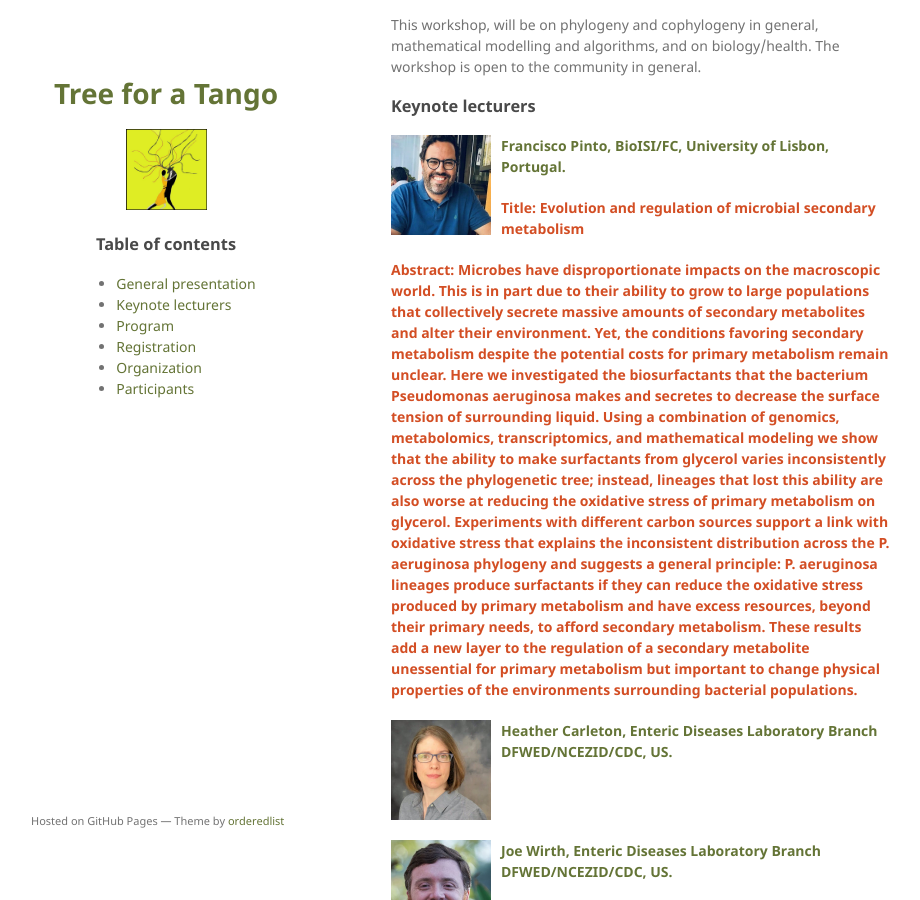
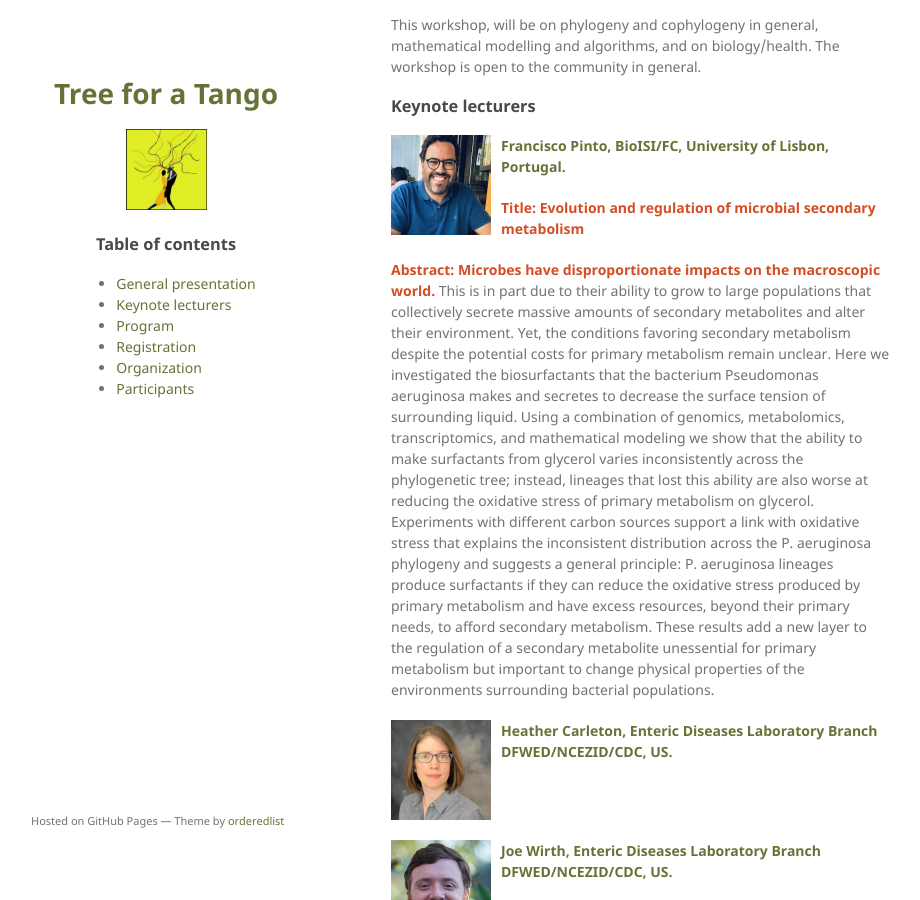
Before and after one commit to bioinf-isel/bioinf-isel.github.io, a Jekyll site: the page built from tree-for-a-tango/index.md, in a window 1280 px wide and 900 px high, scrolled down 266 px. Shown: the whole window, without its empty margins (179-1099 px from the left). Built offline with Jekyll 4.4.1, drawn with Linux system fonts in a browser that asks for light colours; the repository's description, which GitHub fills in, is left out.

```diff
--- a/tree-for-a-tango/index.md
+++ b/tree-for-a-tango/index.md
@@ -31,7 +31,7 @@ This workshop, will be on phylogeny and cophylogeny in general, mathematical mod
 **<span style="color:#D34E24">Title: Evolution and regulation of microbial secondary metabolism </span>**
 <br clear="left"/>
 
-**<span style="color:#D34E24">Abstract: Microbes have disproportionate impacts on the macroscopic world. This is in part due to their ability to grow to large populations that collectively secrete massive amounts of secondary metabolites and alter their environment. Yet, the conditions favoring secondary metabolism despite the potential costs for primary metabolism remain unclear. Here we investigated the biosurfactants that the bacterium Pseudomonas aeruginosa makes and secretes to decrease the surface tension of surrounding liquid. Using a combination of genomics, metabolomics, transcriptomics, and mathematical modeling we show that the ability to make surfactants from glycerol varies inconsistently across the phylogenetic tree; instead, lineages that lost this ability are also worse at reducing the oxidative stress of primary metabolism on glycerol. Experiments with different carbon sources support a link with oxidative stress that explains the inconsistent distribution across the P. aeruginosa phylogeny and suggests a general principle: P. aeruginosa lineages produce surfactants if they can reduce the oxidative stress produced by primary metabolism and have excess resources, beyond their primary needs, to afford secondary metabolism. These results add a new layer to the regulation of a secondary metabolite unessential for primary metabolism but important to change physical properties of the environments surrounding bacterial populations.</span>**
+**<span style="color:#D34E24">Abstract: Microbes have disproportionate impacts on the macroscopic world.</span>** This is in part due to their ability to grow to large populations that collectively secrete massive amounts of secondary metabolites and alter their environment. Yet, the conditions favoring secondary metabolism despite the potential costs for primary metabolism remain unclear. Here we investigated the biosurfactants that the bacterium Pseudomonas aeruginosa makes and secretes to decrease the surface tension of surrounding liquid. Using a combination of genomics, metabolomics, transcriptomics, and mathematical modeling we show that the ability to make surfactants from glycerol varies inconsistently across the phylogenetic tree; instead, lineages that lost this ability are also worse at reducing the oxidative stress of primary metabolism on glycerol. Experiments with different carbon sources support a link with oxidative stress that explains the inconsistent distribution across the P. aeruginosa phylogeny and suggests a general principle: P. aeruginosa lineages produce surfactants if they can reduce the oxidative stress produced by primary metabolism and have excess resources, beyond their primary needs, to afford secondary metabolism. These results add a new layer to the regulation of a secondary metabolite unessential for primary metabolism but important to change physical properties of the environments surrounding bacterial populations.
 
 <img  title="a title" alt="Alt text" src="/assets/img/heather.jpeg" width="20%" height="20%" style="float: left;  padding-right: 10px; " />
 
```
